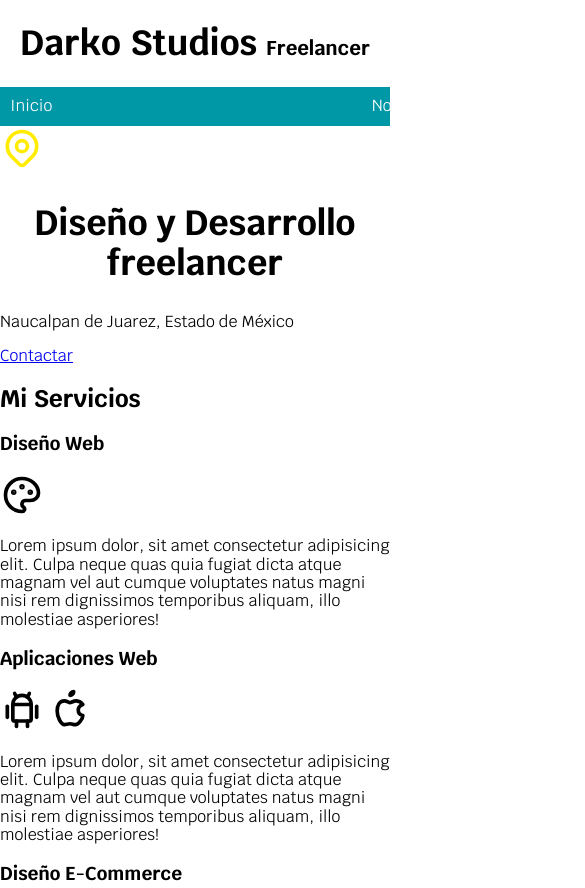
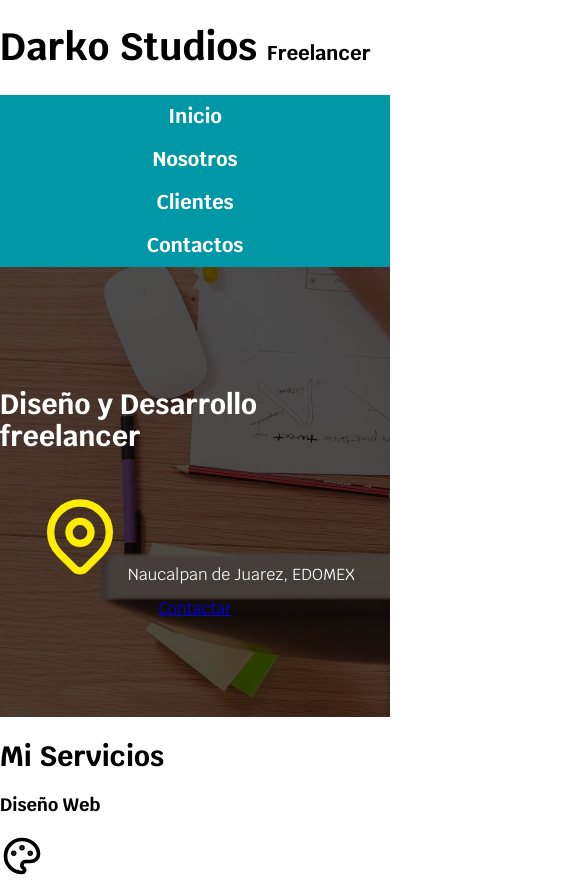
Before and after one commit to Patchwtf/FreeLancer, a plain HTML site: page index.html in a window 390 px wide. Shown: the top 888 px of the page, 585 px wide, since content can reach past the window. Drawn offline with Linux system fonts and the light colour scheme.

Commit message:
Se agrego diseño al heador y responsive desing al nav

```diff
--- a/index.html
+++ b/index.html
@@ -30,12 +30,16 @@
         <a href="#">Contactos</a>
       </nav>
     </div>
-
+    <section class="hero">
+      <div class="content-hero">
+        <!--? Los Heading tienden a tener Section --->
+        <h2>Diseño y Desarrollo freelancer</h2>
+        <p>
           <svg
             xmlns="http://www.w3.org/2000/svg"
             class="icon icon-tabler icon-tabler-map-pin"
-      width="44"
-      height="44"
+            width="88"
+            height="88"
             viewBox="0 0 24 24"
             stroke-width="2"
             stroke="#ffec00"
@@ -49,12 +53,11 @@
               d="M17.657 16.657l-4.243 4.243a2 2 0 0 1 -2.827 0l-4.244 -4.243a8 8 0 1 1 11.314 0z"
             />
           </svg>
-    <section>
-      <!--? Los Heading tienden a tener Section --->
-      <h2 class="titulo">Diseño y Desarrollo freelancer</h2>
-      <p>Naucalpan de Juarez, Estado de México</p>
+          Naucalpan de Juarez, EDOMEX
+        </p>
 
         <a href="#">Contactar</a>
+      </div>
     </section>
 
     <main>
--- a/styles/styles.css
+++ b/styles/styles.css
@@ -9,23 +9,37 @@
 
 html {
   font-size: 62.5%;
+  box-sizing: border-box;
 }
+
+*,
+*:before,
+*:after {
+  box-sizing: inherit;
+} /*- EL asterisco selecciona todo
+  /** El Afetr y Before son elementos que no existen en HTML, pero si en CSS. Son llamados Pseudoelementos
+  /*$ Este codigo ayuda a que el padding no se agregue a los elementos que se cambien el tamaño como espacio adicional. Sino que dentro del mismo contenedor*/
 
 body {
   font-size: 16px; /*? 1rem = 10px*/
   font-family: "Krub", sans-serif;
 }
 
-.titulo {
-  text-align: center;
-  font-size: 3.5rem;
+h1 {
+  font-size: 3.8rem;
+}
+h2 {
+  font-size: 2.8rem;
+}
+h3 {
+  font-size: 1.8rem;
 }
 .titulo span {
   font-size: 2rem;
 }
 
 .contenedor {
-  width: 120rem; /* Seria igual a 1200px*/
+  max-width: 120rem; /* Seria igual a 1200px*/
   margin: 0 auto; /*? Se le pone "auto" en ambos lados donde se quiera centrar el elemento*/
   /*$ Si 2 valores se repiten. Es decir el Top es igual al Bottom, y L es igual al R, entonces se puede limitar a dejar solo 2 parametros
                 /*$ En vez de poner "0 auto 0 auto" se pone como está*/
@@ -36,12 +50,55 @@ body {
 }
 
 .main-nav {
-  padding: 1rem;
   display: flex; /*Habilita un mejor control de como se muestran los elementos*/
-  justify-content: space-between;
+  flex-direction: column;
+  align-items: center;
 }
 
+@media (min-width: 768px) {
+  .main-nav {
+    flex-direction: row;
+    justify-content: space-between; /*Es la manera en la que se toma la separacion de cada elemento*/
+    /*? Con el flex-direction se puede poner la direccion en la cual que se muestre la informacion
+  EL default del flex-direction es ROW */
+  }
+}
 .main-nav a {
   color: var(--blanco);
   text-decoration: none;
+  font-size: 2rem;
+  font-weight: bold;
+  padding: 1rem;
 }
+
+.main-nav a:hover {
+  background-color: var(--primario);
+  color: var(--negro);
+}
+
+.hero {
+  background-image: url("../img/hero.jpg");
+  background-repeat: no-repeat;
+  background-size: cover;
+  height: 450px;
+  position: relative; /*? Para que un elemento tenga una posicion absolutal. Su padre debera tener una position relativa
+  /*? En caso de que no se le ponga al padre, tomara las coordenadas de todo el documento como el padre*/
+}
+
+.content-hero {
+  position: absolute;
+  background-color: rgba(0, 0, 0, 0.6); /*Sintaxis anterior*/
+  background-color: rgb(0 0 0 / 70%);
+  height: 100%;
+  width: 100%;
+  /*$ Alinear verticalmente*/
+  display: flex;
+  flex-direction: column;
+  align-items: center;
+  justify-content: center;
+}
+
+.content-hero h2,
+.content-hero p {
+  color: var(--blanco);
+}
```
Lines whose indentation alone changed are shown as unchanged.
